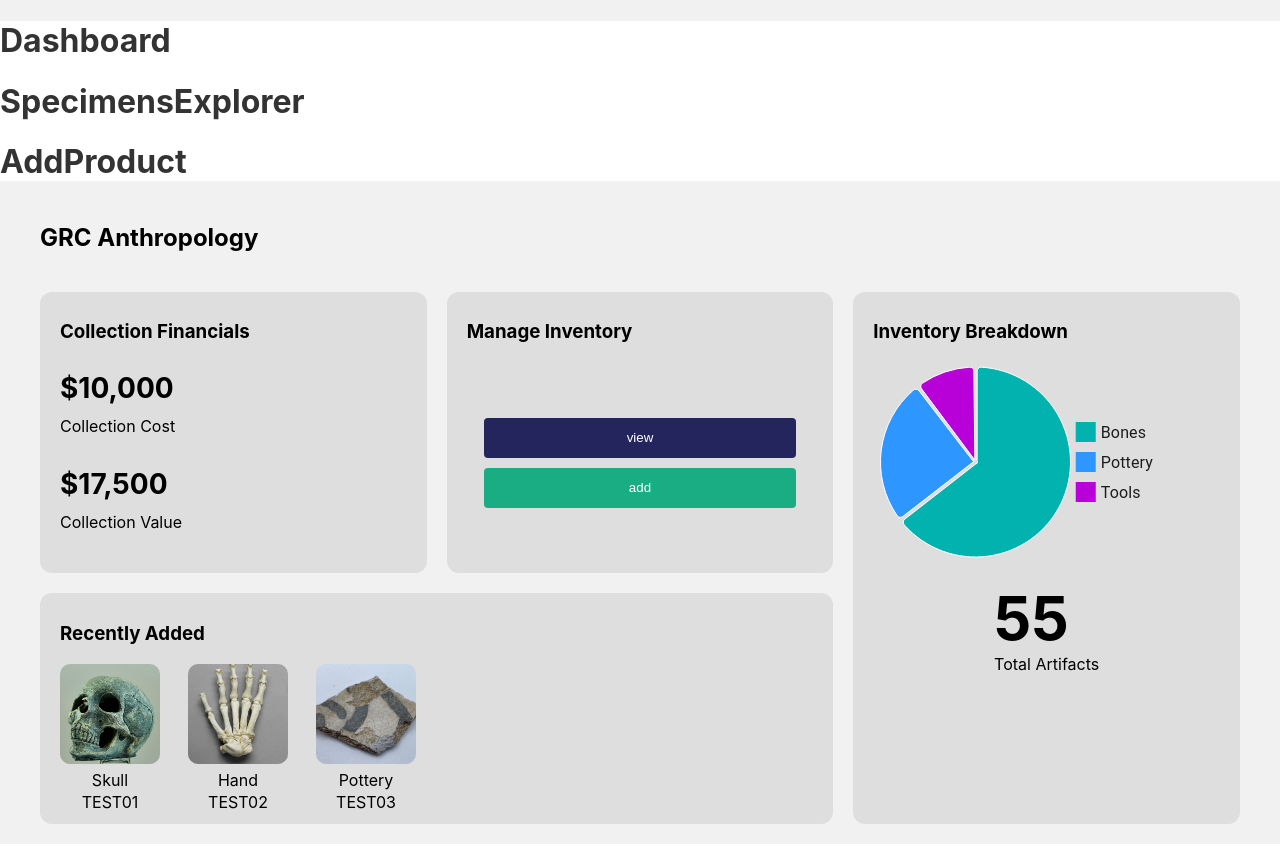
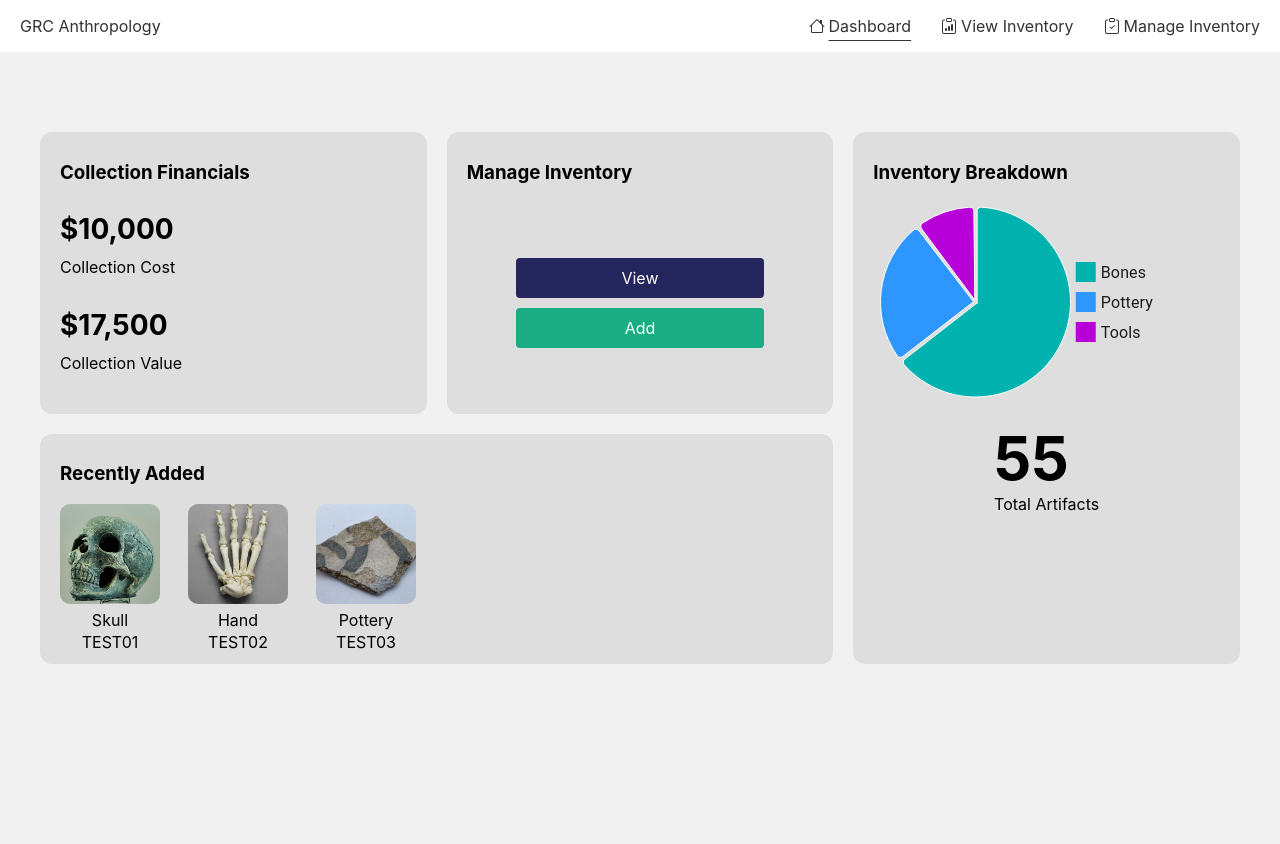
Before and after one commit to brandonviorato/anthropologyInventory, a React (Vite) app in the folder frontend/: page / in a window 1280 px wide. After the commit the page ends 800 px from the top, so only its background shows below. Built offline with nearby package versions, Linux system fonts and the light colour scheme.

Commit message:
Updated the Navbar styling and functionality.

```diff
--- a/frontend/src/components/Navbar.jsx
+++ b/frontend/src/components/Navbar.jsx
@@ -1,18 +1,38 @@
-import { Link } from "react-router";
+import { NavLink } from "react-router-dom";
 
 const NavBar = () => {
     return (
-        <header>
+        <header id="navbar">
+            <a id="nav-logo" href="/">GRC Anthropology</a>
             <div>
-                <Link to="/">
-                    <h1>Dashboard</h1>
-                </Link>
-                <Link to="/SpecimensExplorer">
-                    <h1>SpecimensExplorer</h1>
-                </Link>
-                <Link to="/AddProduct">
-                    <h1>AddProduct</h1>
-                </Link>
+                <NavLink to="/">
+                    <div id="nav-link" className={({ isActive }) => (isActive ? 'active' : undefined)}>
+                        <svg xmlns="http://www.w3.org/2000/svg" class="bi bi-house" viewBox="0 0 16 16">
+                                    <path d="M8.707 1.5a1 1 0 0 0-1.414 0L.646 8.146a.5.5 0 0 0 .708.708L2 8.207V13.5A1.5 1.5 0 0 0 3.5 15h9a1.5 1.5 0 0 0 1.5-1.5V8.207l.646.647a.5.5 0 0 0 .708-.708L13 5.793V2.5a.5.5 0 0 0-.5-.5h-1a.5.5 0 0 0-.5.5v1.293zM13 7.207V13.5a.5.5 0 0 1-.5.5h-9a.5.5 0 0 1-.5-.5V7.207l5-5z"/>
+                        </svg>
+                        <p>Dashboard</p>
+                    </div>
+                </NavLink>
+                <NavLink to="/SpecimensExplorer">
+                    <div id="nav-link" className={({ isActive }) => (isActive ? 'active' : undefined)}>
+                        <svg xmlns="http://www.w3.org/2000/svg" class="bi bi-clipboard-data" viewBox="0 0 16 16">
+                            <path d="M4 11a1 1 0 1 1 2 0v1a1 1 0 1 1-2 0zm6-4a1 1 0 1 1 2 0v5a1 1 0 1 1-2 0zM7 9a1 1 0 0 1 2 0v3a1 1 0 1 1-2 0z"/>
+                            <path d="M4 1.5H3a2 2 0 0 0-2 2V14a2 2 0 0 0 2 2h10a2 2 0 0 0 2-2V3.5a2 2 0 0 0-2-2h-1v1h1a1 1 0 0 1 1 1V14a1 1 0 0 1-1 1H3a1 1 0 0 1-1-1V3.5a1 1 0 0 1 1-1h1z"/>
+                            <path d="M9.5 1a.5.5 0 0 1 .5.5v1a.5.5 0 0 1-.5.5h-3a.5.5 0 0 1-.5-.5v-1a.5.5 0 0 1 .5-.5zm-3-1A1.5 1.5 0 0 0 5 1.5v1A1.5 1.5 0 0 0 6.5 4h3A1.5 1.5 0 0 0 11 2.5v-1A1.5 1.5 0 0 0 9.5 0z"/>
+                        </svg>
+                        <p>View Inventory</p>
+                    </div>
+                </NavLink>
+                <NavLink to="/AddProduct">
+                    <div id="nav-link" className={({ isActive }) => (isActive ? 'active' : undefined)}>
+                        <svg xmlns="http://www.w3.org/2000/svg" class="bi bi-clipboard-check" viewBox="0 0 16 16">
+                            <path fill-rule="evenodd" d="M10.854 7.146a.5.5 0 0 1 0 .708l-3 3a.5.5 0 0 1-.708 0l-1.5-1.5a.5.5 0 1 1 .708-.708L7.5 9.793l2.646-2.647a.5.5 0 0 1 .708 0"/>
+                            <path d="M4 1.5H3a2 2 0 0 0-2 2V14a2 2 0 0 0 2 2h10a2 2 0 0 0 2-2V3.5a2 2 0 0 0-2-2h-1v1h1a1 1 0 0 1 1 1V14a1 1 0 0 1-1 1H3a1 1 0 0 1-1-1V3.5a1 1 0 0 1 1-1h1z"/>
+                            <path d="M9.5 1a.5.5 0 0 1 .5.5v1a.5.5 0 0 1-.5.5h-3a.5.5 0 0 1-.5-.5v-1a.5.5 0 0 1 .5-.5zm-3-1A1.5 1.5 0 0 0 5 1.5v1A1.5 1.5 0 0 0 6.5 4h3A1.5 1.5 0 0 0 11 2.5v-1A1.5 1.5 0 0 0 9.5 0z"/>
+                        </svg>
+                        <p>Manage Inventory</p>
+                    </div>
+                </NavLink>
             </div>
         </header>
     );
--- a/frontend/src/index.css
+++ b/frontend/src/index.css
@@ -11,29 +11,23 @@ body {
 :root {
     --primary: #1aac83;
     --error: #e7195a;
+
+
 }
+
+.App {
+    display: grid;
+    gap: 80px;
+
+    #navbar {
+        align-self: start;
+    }
+}
+
 
 body {
     background: #f1f1f1;
     margin: 0;
-}
-
-header {
-    background: #ffffff;
-}
-
-header .container {
-    max-width: 1400px;
-    margin: 0 auto;
-    padding: 10px 20px;
-    display: flex;
-    align-items: center;
-    justify-content: space-between;
-}
-
-header a {
-    color: #333;
-    text-decoration: none;
 }
 
 .pages {
@@ -42,19 +36,64 @@ header a {
     margin: 0 auto;
 }
 
+/* Navbar
+========================================================================== */
+
+#navbar {
+    background: #ffffff;
+    display: flex;
+    justify-content: space-between;
+    padding: 0 20px;
+
+    a {
+        color: #333;
+        text-decoration: none;
+    }
+
+    #nav-logo {
+        align-self: center;
+    }
+
+    #nav-logo:hover {
+        cursor: pointer;
+        color: #333;
+    }
+
+    .active {
+        text-decoration: underline;
+        text-underline-offset: 8px;
+    }
+
+    div {
+        display: flex;
+        justify-content: end;
+        column-gap: 30px;
+    }
+
+    #nav-link {
+        gap: 4px;
+
+        svg {
+            width: 16px;
+            fill: currentColor;
+        }
+    }
+}
+
+#navbar a:hover {
+    color: rgb(117, 159, 252);
+}
+
+/* Dashboard
+========================================================================== */
+
 #dashboard {
     display: grid;
     grid-template-columns: repeat(3, 1fr);
     gap: 20px;
-    justify-content: center;
-    margin: 20px auto;
+    margin: auto;
     padding: 0 20px;
     max-width: 1200px;
-    min-width: 900px;
-
-    h1 {
-        grid-column: 1/4;
-    }
 
     .collection-financials {
         p {
@@ -87,12 +126,13 @@ header a {
 
         #view-btn,
         #add-btn {
+            text-decoration: none;
+            text-align: center;
             border: none;
             border-radius: 4px;
             padding: 10px 20px;
             color: white;
-            height: 40px;
-            width: 90%;
+            width: 60%;
             margin: 0 auto;
         }
 
@@ -100,8 +140,16 @@ header a {
             background-color: rgb(37, 37, 94);
         }
 
+        #view-btn:hover {
+            background-color: rgb(90, 90, 206);
+        }
+
         #add-btn {
             background-color: #1aac83;
+        }
+
+        #add-btn:hover {
+            background-color: #1ecf9d;
         }
     }
 
@@ -117,7 +165,7 @@ header a {
 
     .inventory-breakdown {
         grid-column: 3/4;
-        grid-row: 2/4;
+        grid-row: 1/3;
 
         #total-artifacts {
             margin-top: 20px;
@@ -135,11 +183,17 @@ header a {
     }
 }
 
+/* Widget Component
+========================================================================== */
+
 #widget {
     background-color: rgb(222, 222, 222);
     border-radius: 12px;
     padding: 10px 20px;
 }
+
+/* Basic Artifact Card
+========================================================================== */
 
 #artifact-card {
     text-align: center;
@@ -163,11 +217,11 @@ header a {
     align-items: center;
     flex-direction: column;
     gap: 1rem;
+    max-width: 1200px;
 }
 
 .form-container input {
     padding: 1rem;
-
     font-size: 1.3rem;
     border-radius: 10px;
 }
--- a/frontend/src/pages/Dashboard.jsx
+++ b/frontend/src/pages/Dashboard.jsx
@@ -8,7 +8,6 @@ import pottery from "../images/test-pottery.jpg"
 const Dashboard = () => {
     return (
         <section id="dashboard">
-            <h1>GRC Anthropology</h1>
             <DashboardWidget
                 identifier={"collection-financials"}
                 title={"Collection Financials"}
@@ -30,8 +29,8 @@ const Dashboard = () => {
                 title={"Manage Inventory"}
                 content={
                     <div id="inventory-content">
-                        <button id="view-btn">view</button>
-                        <button id="add-btn">add</button>
+                        <a id="view-btn" href="/SpecimensExplorer">View</a>
+                        <a id="add-btn" href="/AddProduct">Add</a>
                     </div>
                 }
             />
```
Also changed, not shown: 1 other file (tests, documents, lock files or other folders).
